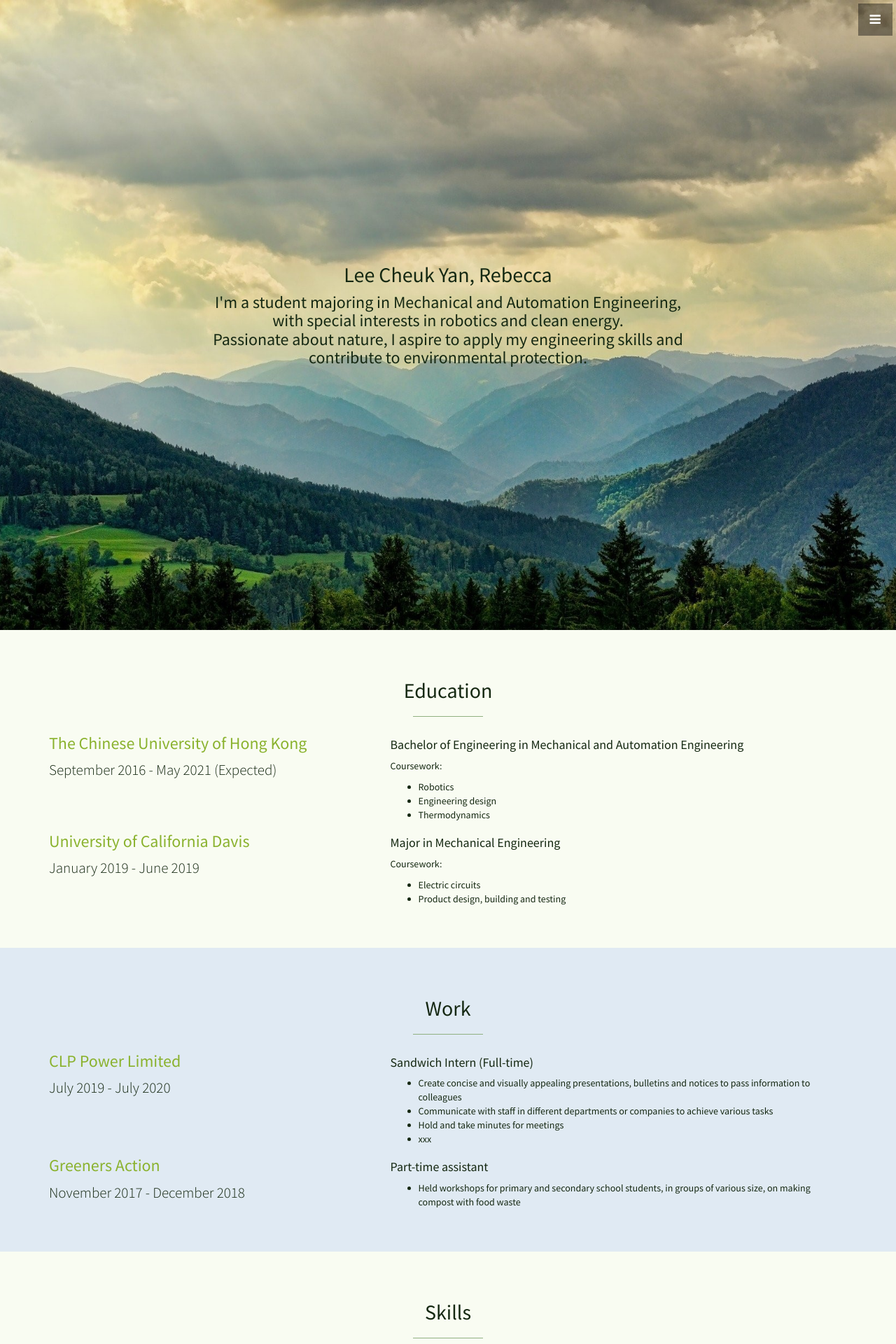
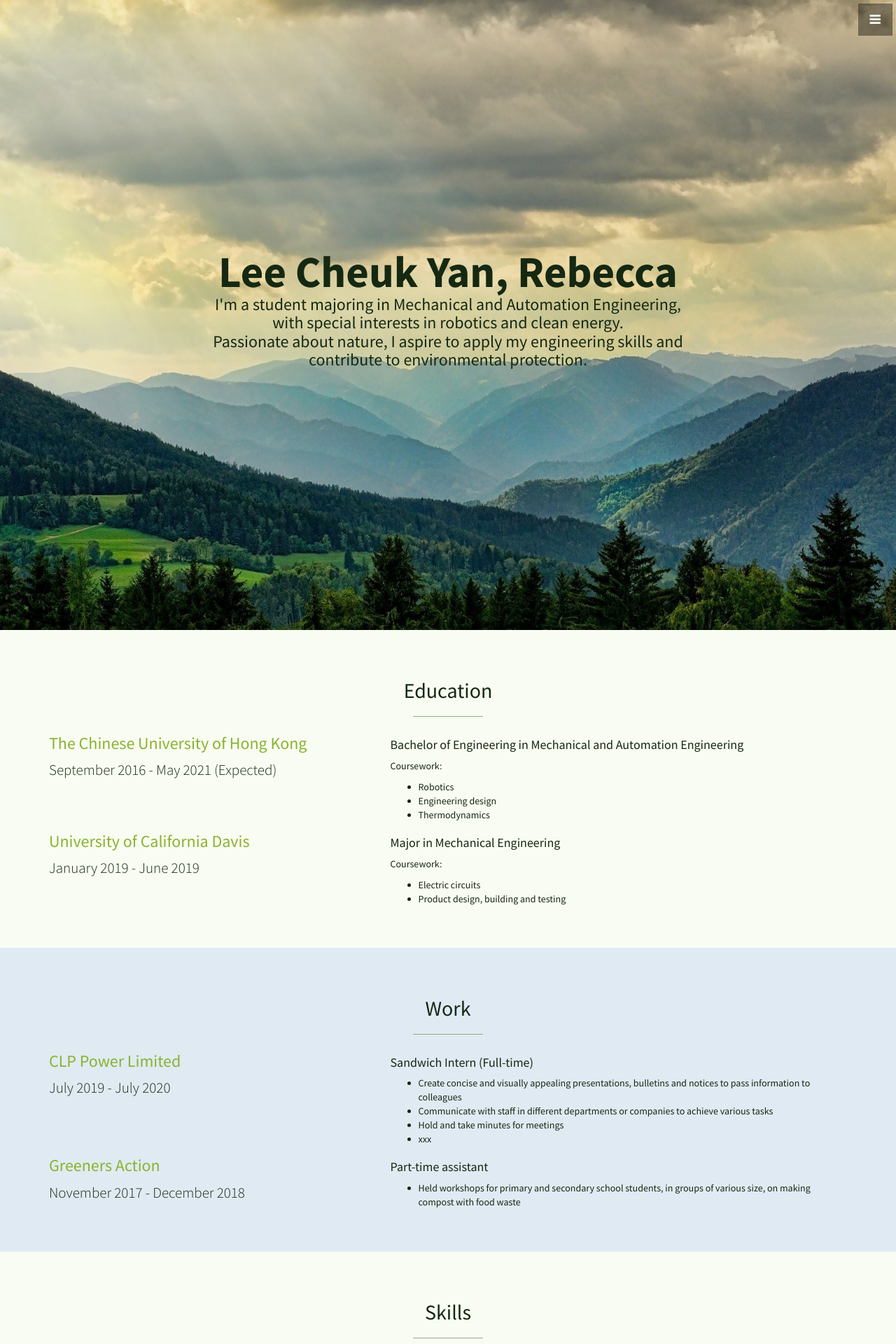
Before and after one commit to leelacceber/stylish-portfolio-jekyll-master, a Jekyll site: the page built from index.html, in a window 1280 px wide. Shown: the top 1920 px of the page at 70% size. Built offline with Jekyll 4.4.1, drawn with Linux system fonts in a browser that asks for light colours.

```diff
--- a/_includes/header.html
+++ b/_includes/header.html
@@ -1,6 +1,6 @@
 <header id="top" class="header">
   <div class="text-vertical-center">
-    <h2>Lee Cheuk Yan, Rebecca</h2>
+    <h1>Lee Cheuk Yan, Rebecca</h1>
     <h3>I'm a student majoring in Mechanical and Automation Engineering,
       with special interests in robotics and clean energy. </h3>
     <h3>Passionate about nature, I aspire to apply my engineering skills
```
